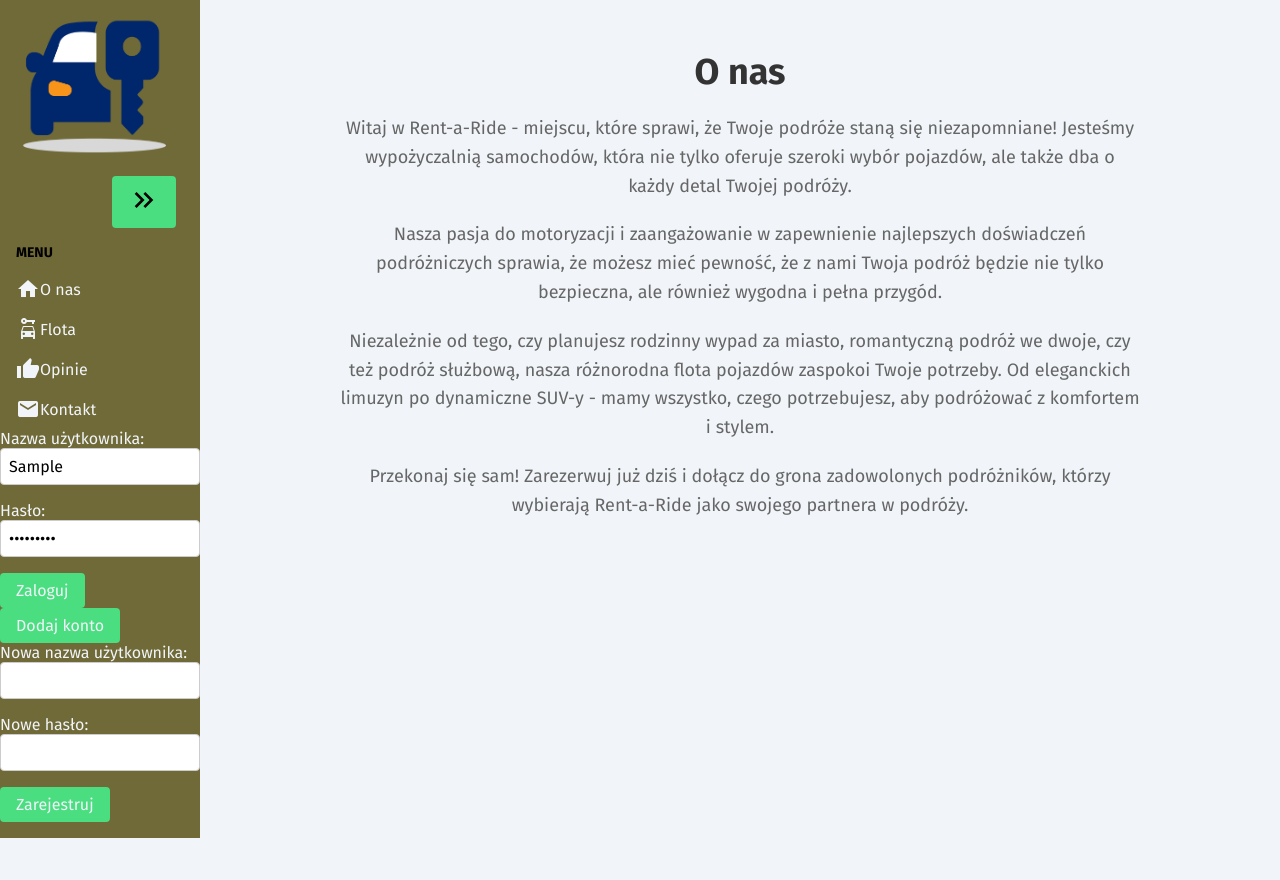
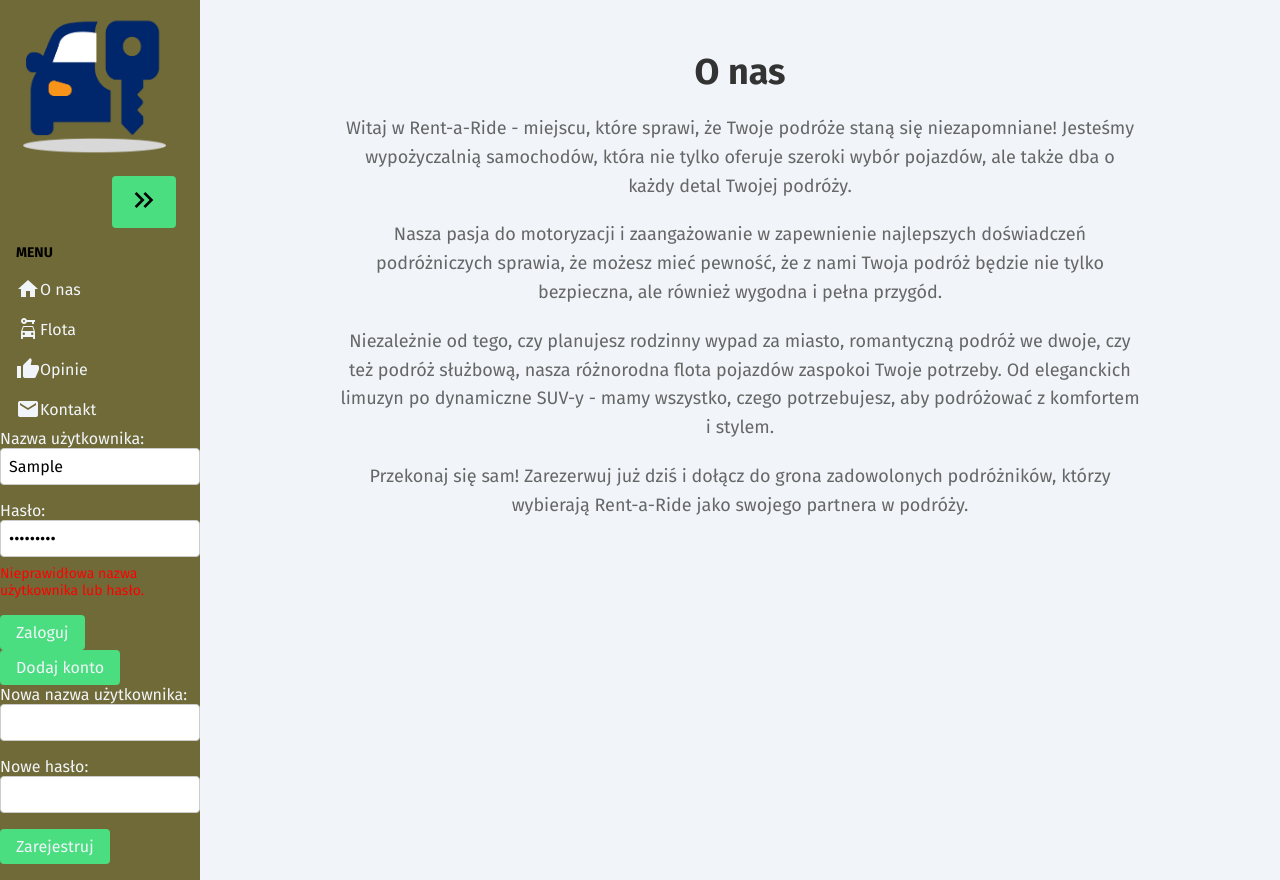
Before and after one commit to patrykzapala/rent-a-ride, a Vue app: page / in a window 1280 px wide. Both pictures are taken after typing "Sample", "Sample123" into the empty fields and a click on the button "Dodaj konto". Before the commit the page ends 838 px from the top, so only its background shows below. Built offline with nearby package versions, Linux system fonts and the light colour scheme.

Commit message:
error message

```diff
--- a/src/components/Sidebar.vue
+++ b/src/components/Sidebar.vue
@@ -47,6 +47,7 @@
 			<div class="form-group">
 			  <label for="password">Hasło:</label>
 			  <input type="password" id="password" v-model="password">
+			  <p v-if="loginError" class="error-message">Nieprawidłowa nazwa użytkownika lub hasło.</p>
 			</div>
 			<button type="submit" class="button">Zaloguj</button>
 			<button @click="showRegisterForm = true; showLoginForm = false" class="button">Dodaj konto</button>
@@ -95,6 +96,8 @@
   const newPassword = ref('');
   const showRegisterForm = ref(false);
 
+  const loginError = ref(false);
+
 const login = () => {
 	const users = JSON.parse(localStorage.getItem('users') || '[]');
   const user = users.find(u => u.username === username.value && u.password === password.value);
@@ -104,7 +107,10 @@ const login = () => {
     localStorage.setItem('user', JSON.stringify({ username: username.value }));
     showLoginForm.value = false; // Ustawienie wartości na false, aby ukryć formularz logowania
     showRegisterForm.value = false; // Upewnienie się, że formularz rejestracji jest również ukryty
-  }
+	loginError.value = false; // resetujemy wartość błędu po udanym zalogowaniu
+} else {
+      loginError.value = true; // ustawiamy wartość na true, jeśli logowanie nie powiodło się
+    }
 };
 
   const logout = () => {
@@ -253,4 +259,10 @@ const login = () => {
   aside.is-expanded {
 	width: 250px; /* Domyślna szerokość dla rozciągniętego menu */
   }
+
+  .error-message {
+    color: red;
+    font-size: 0.875rem;
+    margin-top: 0.5rem;
+  }
   </style>
```
